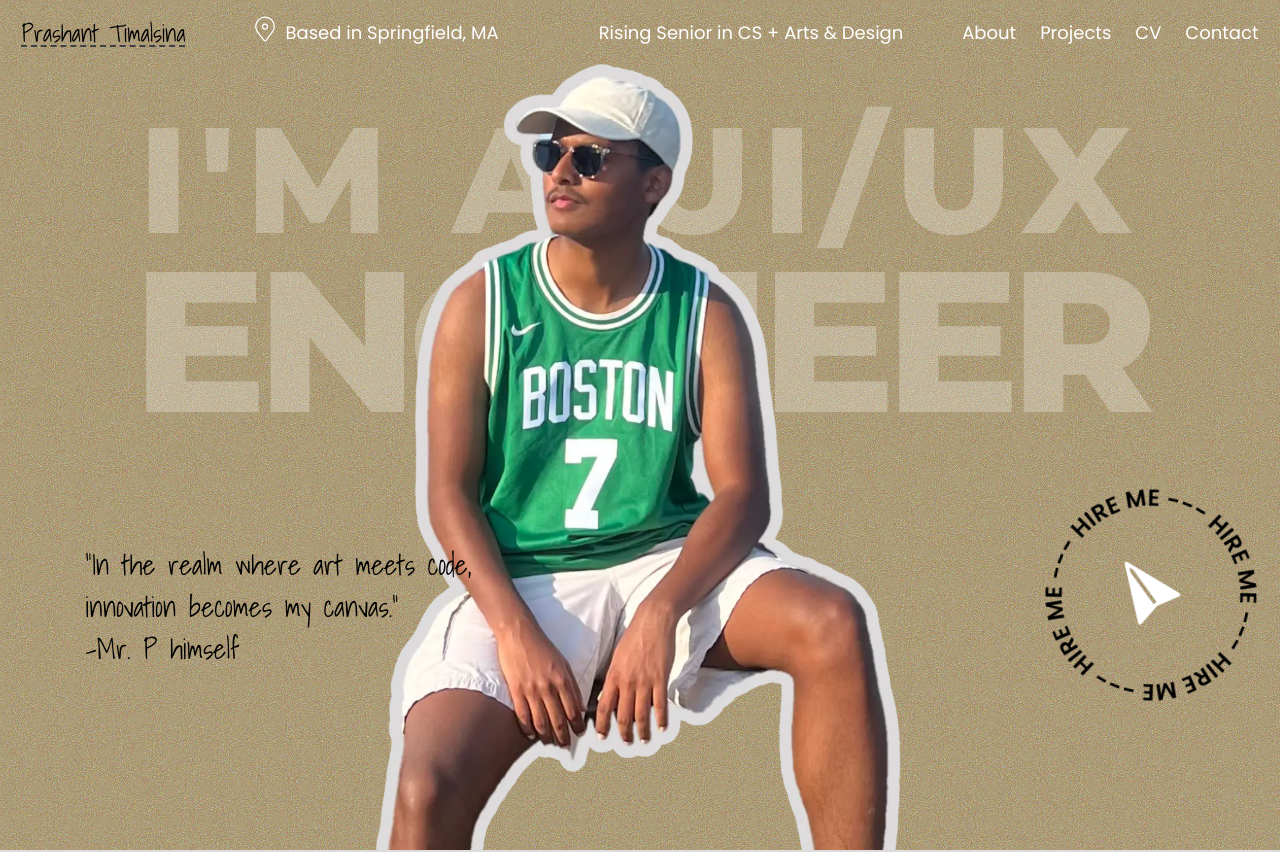
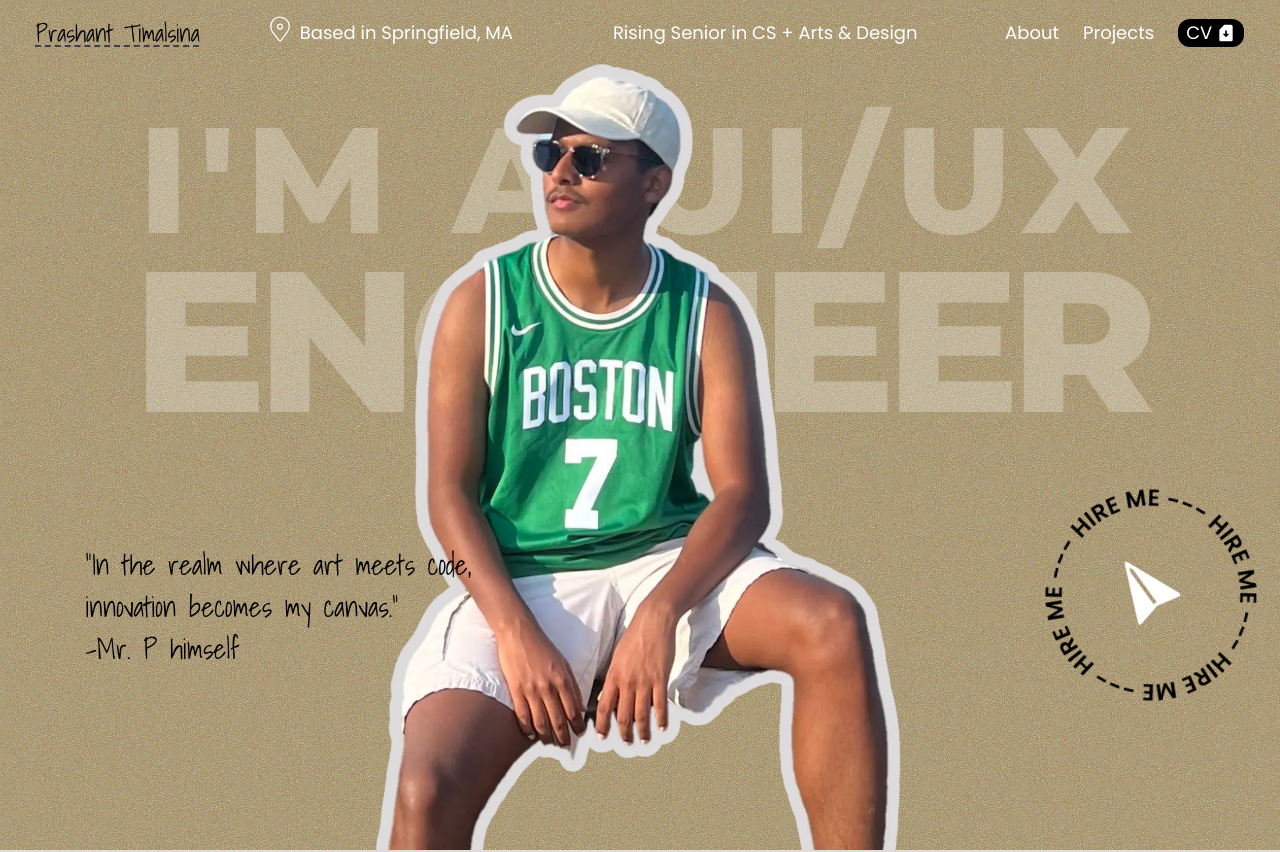
Before and after one commit to tprashant-21/tprashant-21.github.io, a React (Vite) app: page / in a window 1280 px wide. Shown: the top 852 px of the page. Built offline with nearby package versions, Linux system fonts and the light colour scheme; some icons are missing.

Commit message:
about section added

```diff
--- a/src/Utils/HoverCard.tsx
+++ b/src/Utils/HoverCard.tsx
@@ -43,7 +43,7 @@
   const zTransform = isHovering ? z : 0;
 
   const transform = `perspective(1000px) rotateX(${yTransform}deg) rotateY(${-xTransform}deg) translateZ(${zTransform}px)`;
-  const transition = isHovering ? "all .3s ease" : "all .6s ease";
+  const transition = isHovering ? "" : "all .6s ease";
 
   return { transform, transition };
 }
--- a/src/components/Header.tsx
+++ b/src/components/Header.tsx
@@ -1,7 +1,7 @@
 import { motion } from "framer-motion"
 import {CiLocationOn} from 'react-icons/ci'
 import {PiGraduationCapLight} from 'react-icons/pi'
-
+import {MdSimCardDownload} from "react-icons/md"
 import { useCursorStore } from "../store"
 
 
@@ -10,10 +10,11 @@
     const setCursor = useCursorStore(state => state.setCursorVariant);
 
 
-    const variants: any = {
+    const variants = {
         hidden: { opacity: 0},
         show: { opacity: 1,
-        transition: { duration: .5, delay: 1.9 } }
+        transition: { duration: .5, delay: 1.9 }
+    }
     }
 
 
@@ -47,8 +48,7 @@
         <div className='z-10 items-center hidden laptop:flex gap-x-6 normal:gap-x-10'>
             <a onMouseEnter={()=>setCursor("hover")} onMouseLeave={()=>setCursor("default")} className="cursor-pointer hover:underline">About</a>
             <a onMouseEnter={()=>setCursor("hover")} onMouseLeave={()=>setCursor("default")} className="cursor-pointer hover:underline">Projects</a>
-            <a onMouseEnter={()=>setCursor("hover")} onMouseLeave={()=>setCursor("default")} className="cursor-pointer hover:underline">CV</a>
-            <a onMouseEnter={()=>setCursor("hover")} onMouseLeave={()=>setCursor("default")} className="cursor-pointer hover:underline">Contact</a>
+            <a onMouseEnter={()=>setCursor("hover")} onMouseLeave={()=>setCursor("default")} className="flex items-center px-2 bg-black cursor-pointer rounded-xl hover:underline">CV  <MdSimCardDownload className="inline-block ml-1 text-xl" /></a>
         </div>
 
     </motion.div>
--- a/src/lists/VRProjects.tsx
+++ b/src/lists/VRProjects.tsx
@@ -28,7 +28,7 @@
         // github upload remaining
         github: "",
         live: "https://drive.google.com/file/d/1RbhRtF8FTKPDEG7iz4qolLB6p7MdYv4_/view?usp=drive_link",
-        image: "src/assets/images/covid.png"
+        image: "src/assets/images/vr-dupsum.webp"
     },
     {
         id: 4,
--- a/src/sections/ContactSec.tsx
+++ b/src/sections/ContactSec.tsx
@@ -1,8 +1,10 @@
-import Footer from "../components/Footer"
+// import Footer from "../components/Footer"
+import { BsGithub, BsLinkedin } from "react-icons/bs"
+import { MdEmail } from "react-icons/md"
 
 const ContactSec = () => {
   return (
-    <div className="h-screen relative flex overflow-hidden justify-center items-end text-8xl bg-[#a08241]">
+    <div className="h-screen gap-24 relative flex flex-col overflow-hidden justify-center items-center text-8xl bg-[#a08241]">
       <svg className="absolute opacity-90" viewBox='0 0 1550 4000' >
             <filter id='noiseFilter'>
                 <feTurbulence
@@ -14,11 +16,20 @@
 
             <rect width='100%' height='100%' filter='url(#noiseFilter)'/>
         </svg>
-        <div>
-
+        <div className="px-40 text-4xl text-black font-handwriting">
+          <p>Hey there! I'm Prashant, a rising senior and the proud conjurer of artistry and technology. With dual degrees in Computer Science and Arts & Design, my passion lies in crafting mesmerizing digital experiences that push the boundaries of imagination. <br/><br/> </p>
+          <p>Currently, I'm weaving my magic as a Web Designer at Springfield College. I am also working as a Research Assistant building frontend system for the Motion Tracker Lab (a Computer Vision Research program) 🔬✨<br/><br/> </p>
+          <p> With a handful of impressive work experiences already under my belt, my journey is an exhilarating tale of blending creativity and coding to create websites that leave visitors awe-inspired. 💫🌐 <br/><br/> </p>
+          <p> If you're seeking a web wizard who thrives on innovation and has the skills to bring dreams to life on the digital canvas, look no further! Let's weave a spell of excellence together. 🌟🎉</p>
         </div>
 
-        <Footer />
+        <div className="flex items-center gap-24 text-5xl">
+            <BsGithub/>
+            <MdEmail className="text-6xl"/>
+            <BsLinkedin/>
+        </div>
+
+
     </div>
   )
 }
```
Also changed, not shown: src/assets/images/signature.svg (deleted), src/assets/images/vr-dupsum.webp (added).
